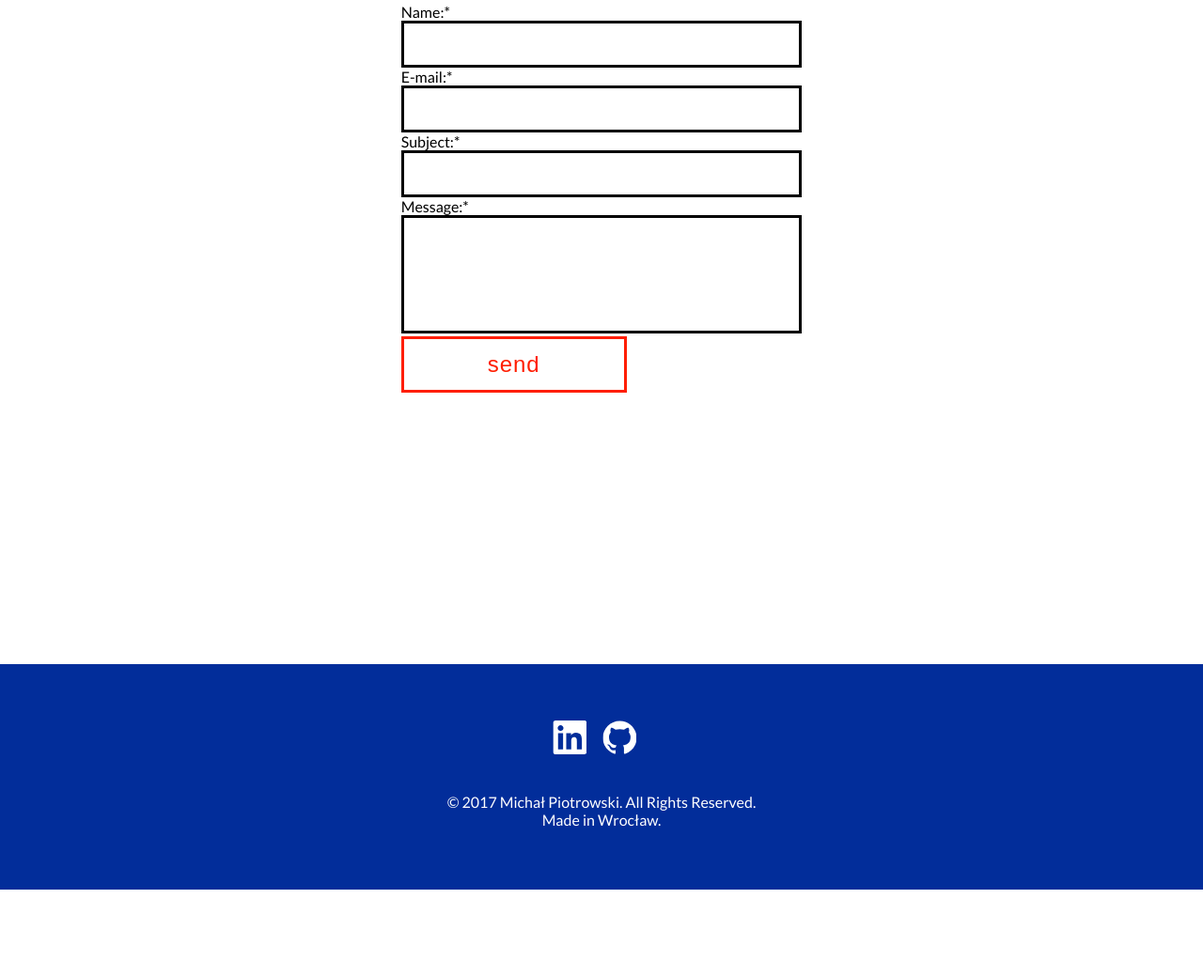
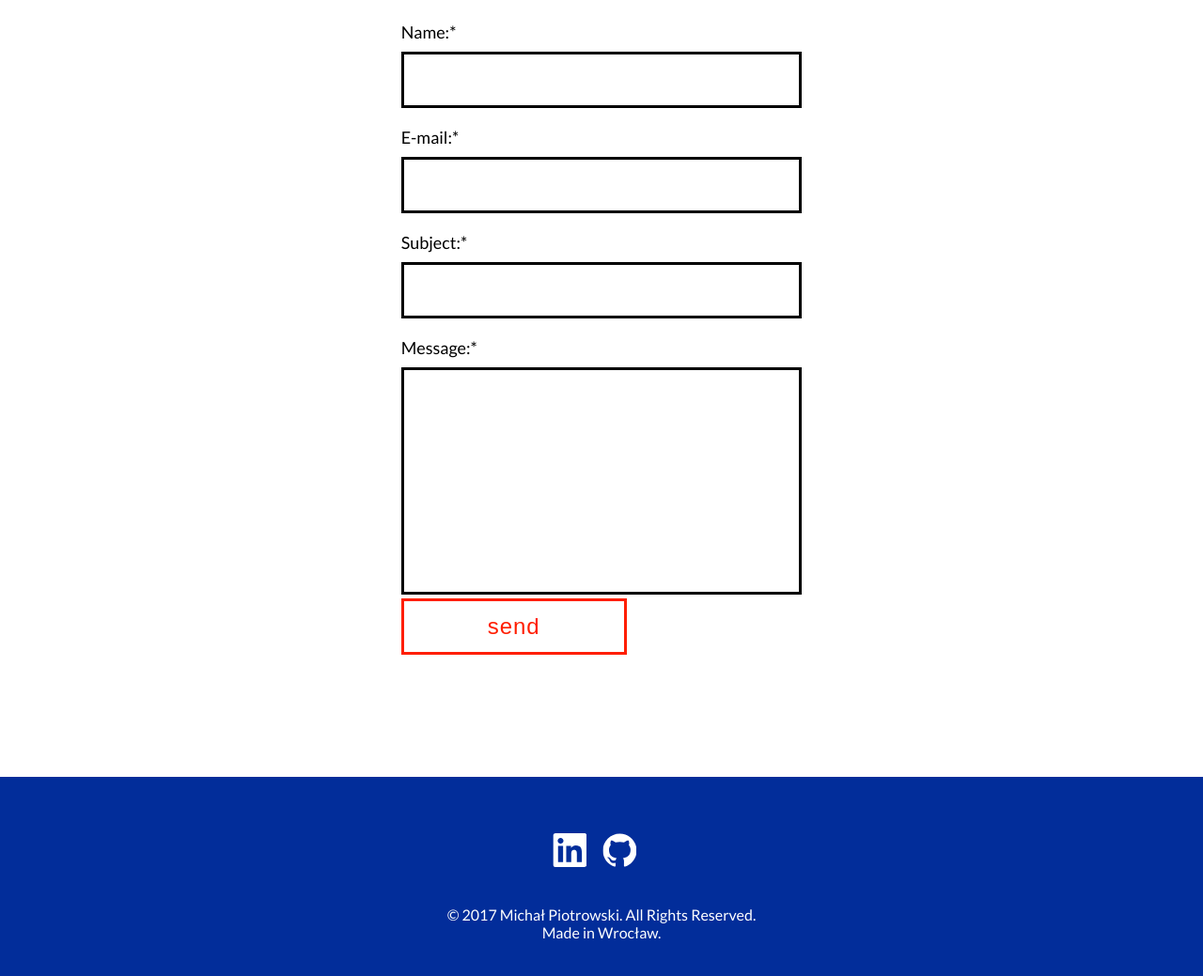
Before and after one commit to michalpiotrowski86/MyWeb, a website: page index.html in a window 1280 px wide. Shown: the part 3525-4564 px from the top of the page at 94% size. Before the commit the page ends 4472 px from the top, so only its background shows below. Drawn offline with nearby package versions, Linux system fonts and the light colour scheme.

Commit message:
Dodałem nowe style

```diff
--- a/scss/main.scss
+++ b/scss/main.scss
@@ -225,7 +225,7 @@ header {
 }
 /*my services style*/
 #services {
-  margin: 0 auto;
+  height: 100vh;
 }
 
 .wrapper {
@@ -414,18 +414,32 @@ header {
   height: 100vh;
 }
 
+.contact-form {
+  font-size: 18px;
+}
+
 input[type=email],
 input[type=text] {
   width: 100%;
-  height: 50px;
+  height: 60px;
   resize: none;
   border: 3px solid #000;
+  font-size: 24px;
+  padding: 10px;
+}
+
+label {
+  display: block;
+  padding-top: 20px;
+  padding-bottom: 10px;
 }
 
 textarea {
   width: 100%;
   border: 3px solid #000;
   resize: none;
+  font-size: 24px;
+  padding: 10px;
 }
 
 .empty {
@@ -449,11 +463,16 @@ button:hover {
   background-color: #ff1e00;
   color: #fff;
 }
+
+.button {
+
+}
 /*footer*/
 #footer-section {
   background-color: #022d9a;
   height: 240px;
   position: relative;
+  margin-top: 120px;
 }
 
 .social-icons {
```
Also changed, not shown: css/main.css.
